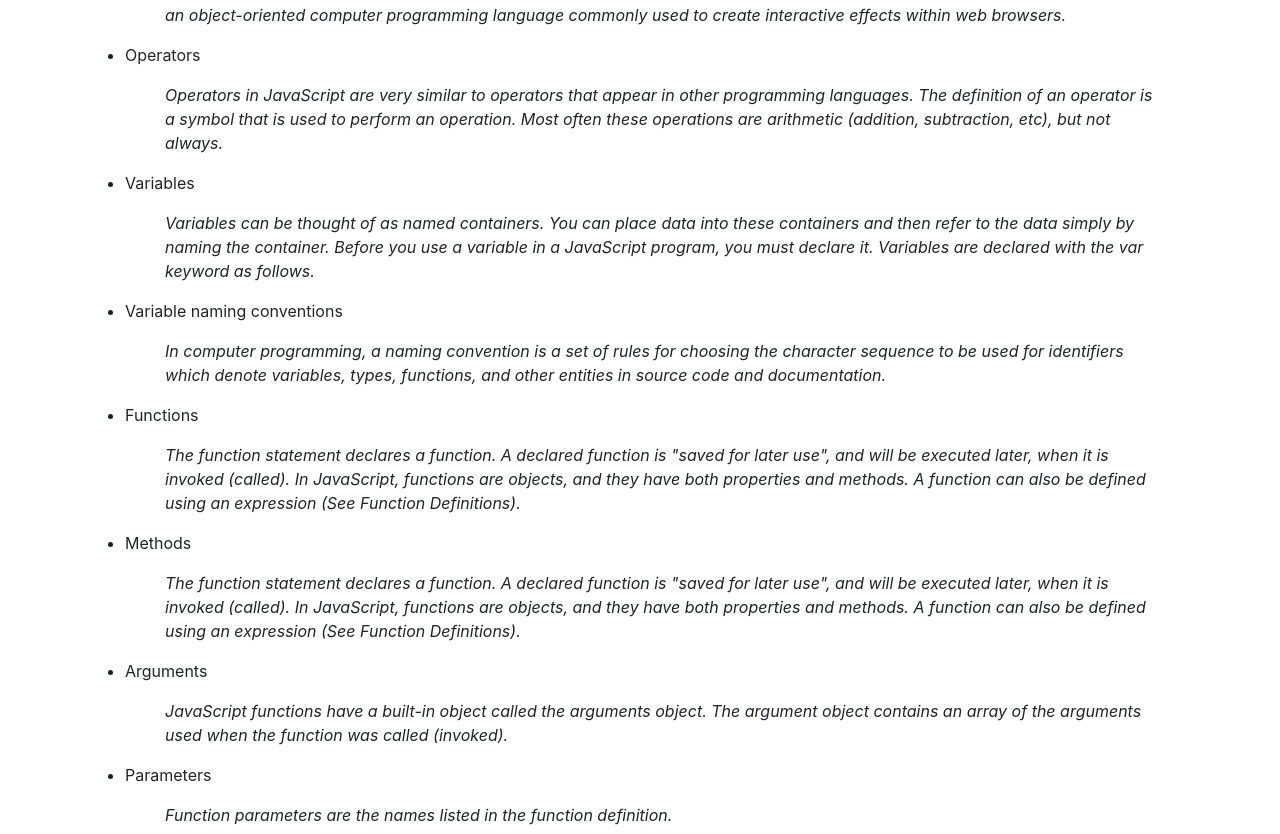
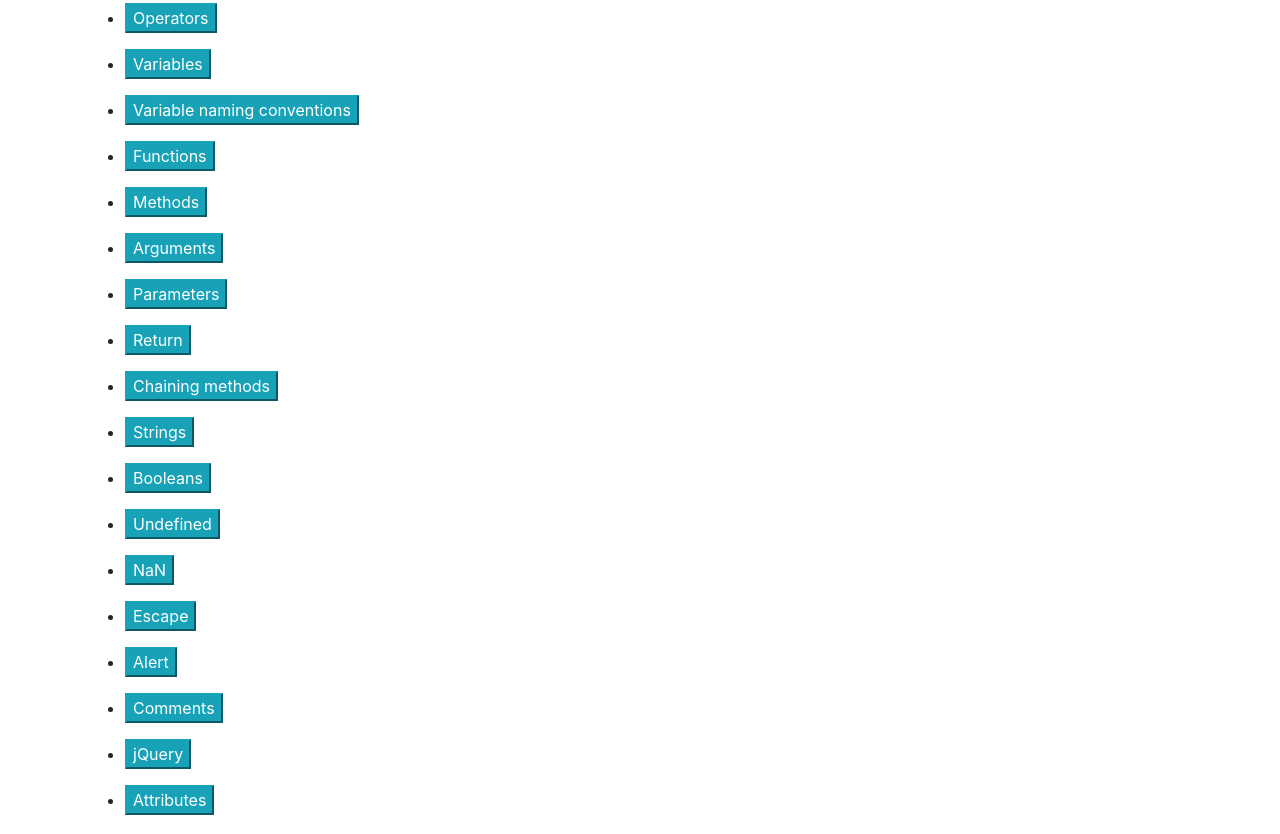
Before and after one commit to linjojesan/JS-Flashcards, a plain HTML site: page index.html in a window 1280 px wide. Shown: the part 259-1093 px from the top of the page. Drawn offline with Linux system fonts and the light colour scheme.

Commit message:
add bootstrap info class buttons to js terms

```diff
--- a/css/styles.css
+++ b/css/styles.css
@@ -10,3 +10,7 @@ blockquote {
 .jumbotron {
   text-align: center;
 }
+
+p {
+  display: none;
+}
--- a/index.html
+++ b/index.html
@@ -21,109 +21,109 @@
           </blockquote>
         </li>
         <li>
-          <span>Operators</span>
+          <button class="btn-info"><span>Operators</span></button>
           <blockquote class="blockquotes">
             <p>Operators in JavaScript are very similar to operators that appear in other programming languages. The definition of an operator is a symbol that is used to perform an operation. Most often these operations are arithmetic (addition, subtraction, etc), but not always.</p>
           </blockquote>
         </li>
         <li>
-          <span>Variables</span>
+          <button class="btn-info"><span>Variables</span></button>
           <blockquote class="blockquotes">
             <p>Variables can be thought of as named containers. You can place data into these containers and then refer to the data simply by naming the container. Before you use a variable in a JavaScript program, you must declare it. Variables are declared with the var keyword as follows.</p>
           </blockquote>
         </li>
         <li>
-          <span>Variable naming conventions</span>
+          <button class="btn-info"><span>Variable naming conventions</span></button>
           <blockquote class="blockquotes">
             <p>In computer programming, a naming convention is a set of rules for choosing the character sequence to be used for identifiers which denote variables, types, functions, and other entities in source code and documentation.</p>
           </blockquote>
         </li>
         <li>
-          <span>Functions</span>
+          <button class="btn-info"><span>Functions</span></button>
           <blockquote class="blockquotes">
             <p>The function statement declares a function. A declared function is "saved for later use", and will be executed later, when it is invoked (called). In JavaScript, functions are objects, and they have both properties and methods. A function can also be defined using an expression (See Function Definitions).</p>
           </blockquote>
         </li>
         <li>
-          <span>Methods</span>
+          <button class="btn-info"><span>Methods</span></button>
           <blockquote class="blockquotes">
             <p>The function statement declares a function. A declared function is "saved for later use", and will be executed later, when it is invoked (called). In JavaScript, functions are objects, and they have both properties and methods. A function can also be defined using an expression (See Function Definitions).</p>
           </blockquote>
         </li>
         <li>
-          <span>Arguments</span>
+          <button class="btn-info"><span>Arguments</span></button>
           <blockquote class="blockquotes">
             <p>JavaScript functions have a built-in object called the arguments object. The argument object contains an array of the arguments used when the function was called (invoked).</p>
           </blockquote>
         </li>
         <li>
-          <span>Parameters</span>
+          <button class="btn-info"><span>Parameters</span></button>
           <blockquote class="blockquotes">
             <p>Function parameters are the names listed in the function definition.</p>
           </blockquote>
         </li>
         <li>
-          <span>Return</span>
+          <button class="btn-info"><span>Return</span></button>
           <blockquote class="blockquotes">
             <p> The return statement stops the execution of a function and returns a value from that function.</p>
           </blockquote>
         </li>
         <li>
-          <span>Chaining methods</span>
+          <button class="btn-info"><span>Chaining methods</span></button>
           <blockquote class="blockquotes">
             <p>Chaining Methods, also known as Cascading, refers to repeatedly calling one method after another on an object, in one continuous line of code. This technique abounds in jQuery and other JavaScript libraries and it is even common in some JavaScript native methods.</p>
           </blockquote>
         </li>
         <li>
-          <span>Strings</span>
+          <button class="btn-info"><span>Strings</span></button>
           <blockquote class="blockquotes">
             <p>A JavaScript string stores a series of characters like "John Doe". A string can be any text inside double or single quotes: var carname = "Volvo XC60"; var carname = 'Volvo XC60'; String indexes are zero-based: The first character is in position 0, the second in 1, and so on.</p>
           </blockquote>
         </li>
         <li>
-          <span>Booleans</span>
+          <button class="btn-info"><span>Booleans</span></button>
           <blockquote class="blockquotes">
             <p>The Boolean object represents two values, either "true" or "false". If value parameter is omitted or is 0, -0, null, false, NaN, undefined, or the empty string (""), the object has an initial value of false.</p>
           </blockquote>
         </li>
         <li>
-          <span>Undefined</span>
+          <button class="btn-info"><span>Undefined</span></button>
           <blockquote class="blockquotes">
             <p>In JavaScript, undefined means a variable has been declared but has not yet been assigned a value, such as: var TestVar; alert(TestVar); //shows undefined alert(typeof TestVar); //shows undefined. null is an assignment value.</p>
           </blockquote>
         </li>
         <li>
-          <span>NaN</span>
+          <button class="btn-info"><span>NaN</span></button>
           <blockquote class="blockquotes">
             <p>The isNaN() function determines whether a value is an illegal number (Not-a-Number). This function returns true if the value equates to NaN. Otherwise it returns false.</p>
           </blockquote>
         </li>
         <li>
-          <span>Escape</span>
+          <button class="btn-info"><span>Escape</span></button>
           <blockquote class="blockquotes">
             <p>The escape() function was deprecated in JavaScript version 1.5. Use encodeURI() or encodeURIComponent() instead. The escape() function encodes a string. This function makes a string portable, so it can be transmitted across any network to any computer that supports ASCII characters.</p>
           </blockquote>
         </li>
         <li>
-          <span>Alert</span>
+          <button class="btn-info"><span>Alert</span></button>
           <blockquote class="blockquotes">
             <p>The alert() method displays an alert box with a specified message and an OK button. An alert box is often used if you want to make sure information comes through to the user.</p>
           </blockquote>
         </li>
         <li>
-          <span>Comments</span>
+          <button class="btn-info"><span>Comments</span></button>
           <blockquote class="blockquotes">
             <p>JavaScript comments can be used to explain JavaScript code, and to make it more readable. JavaScript comments can also be used to prevent execution, when testing alternative code.</p>
           </blockquote>
         </li>
         <li>
-          <span>jQuery</span>
+          <button class="btn-info"><span>jQuery</span></button>
           <blockquote class="blockquotes">
             <p>jQuery is a cross-platform JavaScript library designed to simplify the client-side scripting of HTML. ... jQuery's syntax is designed to make it easier to navigate a document, select DOM elements, create animations, handle events, and develop Ajax applications.</p>
           </blockquote>
         </li>
         <li>
-          <span>Attributes</span>
+          <button class="btn-info"><span>Attributes</span></button>
           <blockquote class="blockquotes">
             <p>All properties have a name. In addition they also have a value.The value is one of the property's attributes.Other attributes are: enumerable, configurable, and writable.These attributes define how the property can be accessed (is it readable?, is it writable?)In JavaScript, all attributes can be read, but only the value attribute can be changed (and only if the property is writable).</p>
           </blockquote>
```
